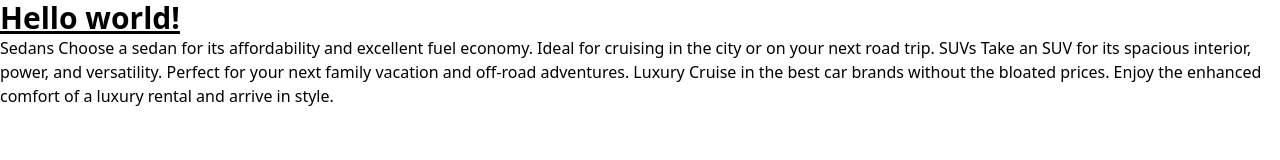
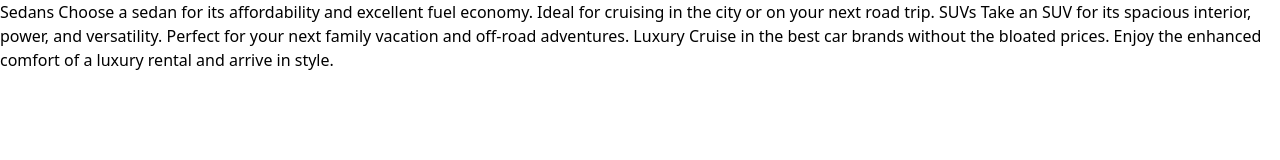
Before and after one commit to GabrielFierro/3-column-preview-card, a website: page src/index.html in a window 1280 px wide. Drawn offline with Linux system fonts and the light colour scheme.

Commit message:
del: unused element h1

```diff
--- a/src/index.html
+++ b/src/index.html
@@ -17,7 +17,6 @@
     />
   </head>
   <body>
-    <h1 class="text-3xl font-bold underline">Hello world!</h1>
     Sedans Choose a sedan for its affordability and excellent fuel economy.
     Ideal for cruising in the city or on your next road trip. SUVs Take an SUV
     for its spacious interior, power, and versatility. Perfect for your next
```
